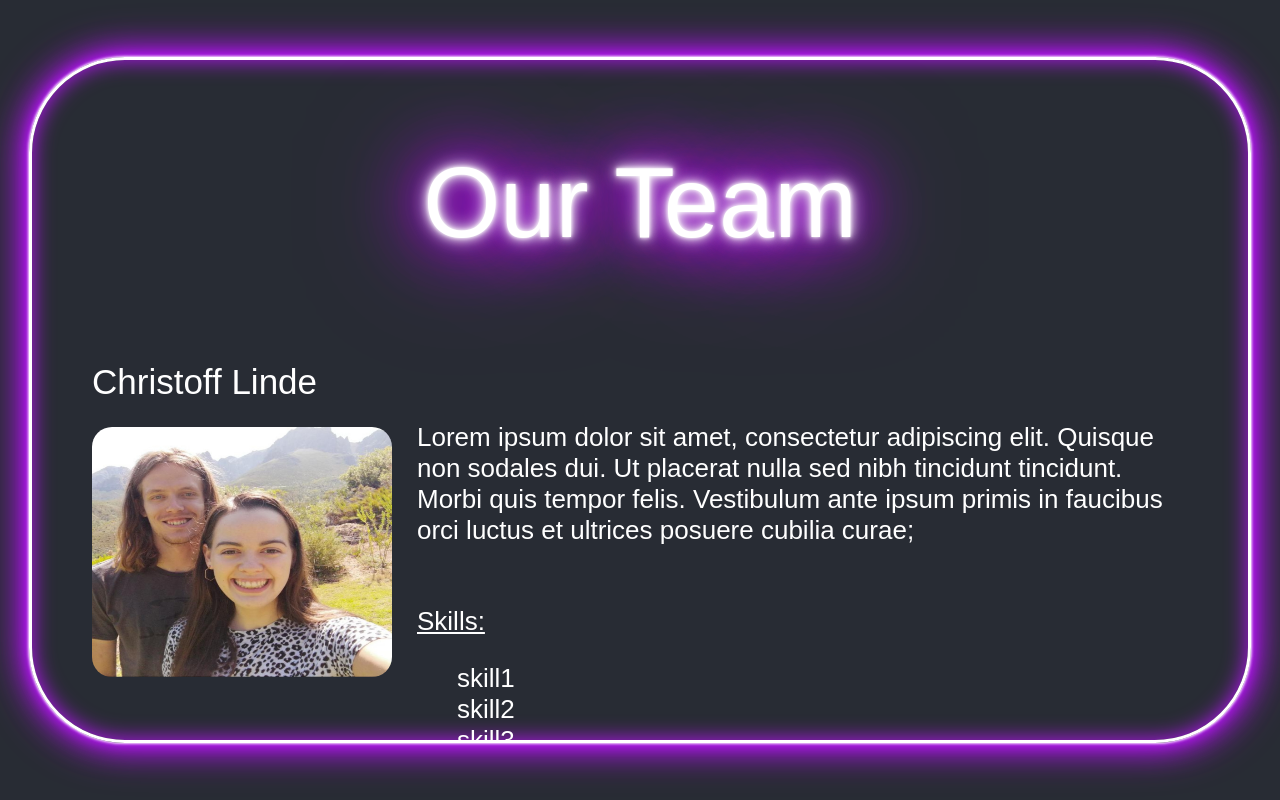
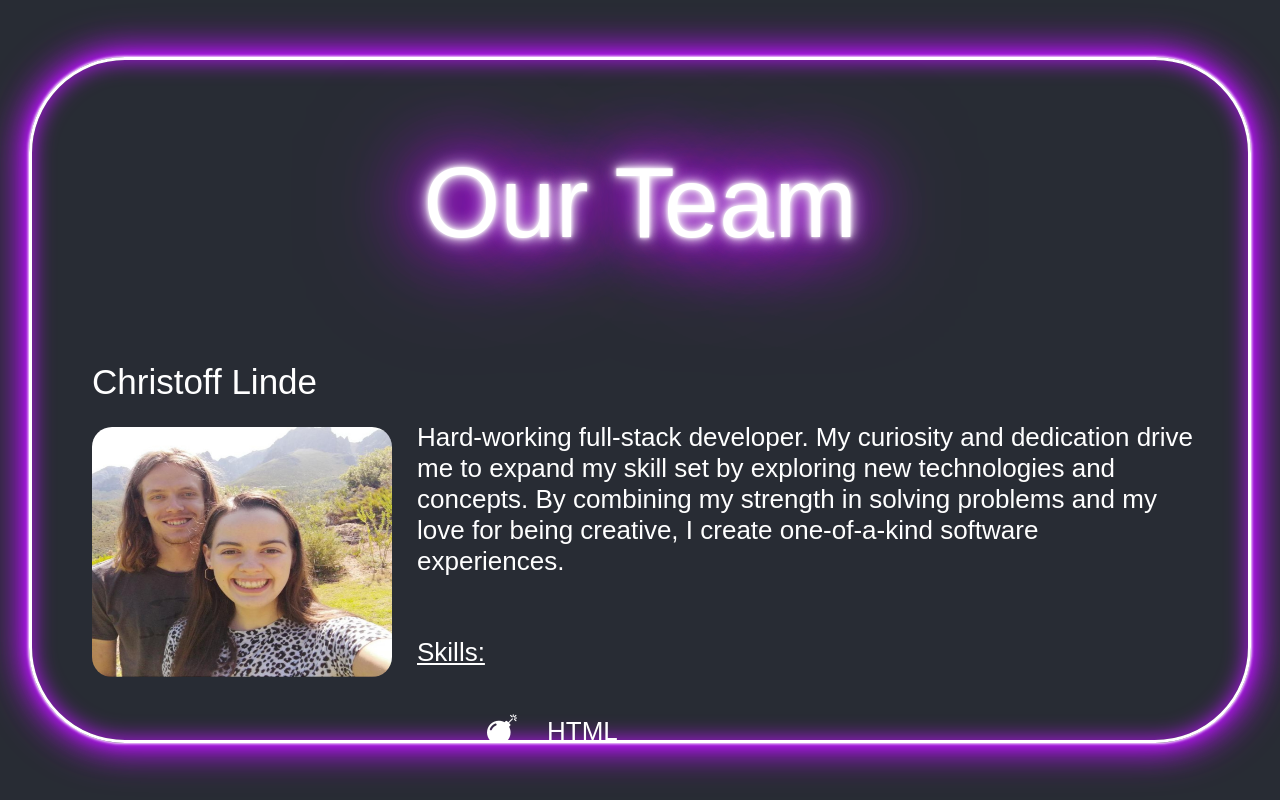
Before and after one commit to IMY320-2021/Bits-Please, a React (Create React App) app in the folder bitsplease/: page /OurTeam in a window 1280 px wide. Built offline with nearby package versions, Linux system fonts and the light colour scheme.

Commit message:
Update OurTeam.js
Incorporated actual information and relevant links from github etc.

```diff
--- a/bitsplease/src/pages/OurTeam.js
+++ b/bitsplease/src/pages/OurTeam.js
@@ -23,28 +23,44 @@ export default function OurTeam() {
               </div>
 
               <div className="Description">
-                Lorem ipsum dolor sit amet, consectetur adipiscing elit. Quisque
-                non sodales dui. Ut placerat nulla sed nibh tincidunt tincidunt.
-                Morbi quis tempor felis. Vestibulum ante ipsum primis in
-                faucibus orci luctus et ultrices posuere cubilia curae;
+                Hard-working full-stack developer. My curiosity and dedication
+                drive me to expand my skill set by exploring new technologies
+                and concepts. By combining my strength in solving problems and
+                my love for being creative, I create one-of-a-kind software
+                experiences.
               </div>
 
               <div className="Skills">
                 <div className="SkillsHeading">Skills:</div>
 
                 <ul className="SkillsUL">
-                  <li>skill1</li>
-                  <li>skill2</li>
-                  <li>skill3</li>
+                  <li>
+                    <i class="fa fa-bomb"></i>HTML
+                  </li>
+                  <li>
+                    <i class="fa fa-bomb"></i> C++
+                  </li>
+                  <li className="ThirdLI">
+                    <i class="fa fa-bomb"></i> Javascript
+                  </li>
                 </ul>
               </div>
 
               <div className="Socials">
-                <a href="#" class="fa fa-github"></a>
-                <a href="#" class="fa fa-google"></a>
-                <a href="#" class="fa fa-linkedin"></a>
+                <a
+                  href="https://github.com/christoff-linde"
+                  class="fa fa-github"
+                  target="_blank"
+                ></a>
+                <a href="#" class="fa fa-google" target="_blank"></a>
+                <a
+                  href="https://www.linkedin.com/in/christoff-linde/"
+                  class="fa fa-linkedin"
+                  target="_blank"
+                ></a>
               </div>
             </div>
+
             <div className="MemberInfo">
               <span className="Name">Chanel Mulder</span>
 
@@ -57,28 +73,42 @@ export default function OurTeam() {
               </div>
 
               <div className="Description">
-                Lorem ipsum dolor sit amet, consectetur adipiscing elit. Quisque
-                non sodales dui. Ut placerat nulla sed nibh tincidunt tincidunt.
-                Morbi quis tempor felis. Vestibulum ante ipsum primis in
-                faucibus orci luctus et ultrices posuere cubilia curae;
+                I enjoy UI/UX design, game design/development, programming, web
+                design/development and design. I am a cheerleader and have
+                represented South Africa at the cheerleading worlds championship
+                in America in 2017.
               </div>
 
               <div className="Skills">
                 <div className="SkillsHeading">Skills:</div>
 
                 <ul className="SkillsUL">
-                  <li>skill1</li>
-                  <li>skill2</li>
-                  <li>skill3</li>
+                  <li>
+                    <i class="fa fa-bomb"></i>Web design
+                  </li>
+                  <li>
+                    <i class="fa fa-bomb"></i> Java
+                  </li>
+                  <li className="ThirdLI">
+                    <i class="fa fa-bomb"></i> HTML
+                  </li>
                 </ul>
               </div>
-
               <div className="Socials">
-                <a href="#" class="fa fa-github"></a>
-                <a href="#" class="fa fa-google"></a>
-                <a href="#" class="fa fa-linkedin"></a>
+                <a
+                  href="https://github.com/ChanelMulder"
+                  class="fa fa-github"
+                  target="_blank"
+                ></a>
+                <a href="#" class="fa fa-google" target="_blank"></a>
+                <a
+                  href="https://www.linkedin.com/in/chanel-mulder-7273a31bb/"
+                  class="fa fa-linkedin"
+                  target="_blank"
+                ></a>
               </div>
             </div>
+
             <div className="MemberInfo">
               <span className="Name">Jd Perumal</span>
 
@@ -91,28 +121,49 @@ export default function OurTeam() {
               </div>
 
               <div className="Description">
-                Lorem ipsum dolor sit amet, consectetur adipiscing elit. Quisque
-                non sodales dui. Ut placerat nulla sed nibh tincidunt tincidunt.
-                Morbi quis tempor felis. Vestibulum ante ipsum primis in
-                faucibus orci luctus et ultrices posuere cubilia curae;
+                I have a passion for software development. I have always had a
+                creative side but never a medium of expression. Software
+                development, more specifically frontend development is the
+                outlet that I've found which allows me to express and showcase
+                my creativity and passion. Some of my interests and hobbies
+                include powerlifting, fitness and nutrition.
               </div>
 
               <div className="Skills">
                 <div className="SkillsHeading">Skills:</div>
 
                 <ul className="SkillsUL">
-                  <li>skill1</li>
-                  <li>skill2</li>
-                  <li>skill3</li>
+                  <li>
+                    <i class="fa fa-bomb"></i>Java
+                  </li>
+                  <li>
+                    <i class="fa fa-bomb"></i> C++
+                  </li>
+                  <li className="ThirdLI">
+                    <i class="fa fa-bomb"></i> Javascript & React Native
+                  </li>
                 </ul>
               </div>
 
               <div className="Socials">
-                <a href="#" class="fa fa-github"></a>
-                <a href="#" class="fa fa-google"></a>
-                <a href="#" class="fa fa-linkedin"></a>
+                <a
+                  href="https://github.com/JdPerumal"
+                  class="fa fa-github"
+                  target="_blank"
+                ></a>
+                <a
+                  href="https://www.jdperumal.tech"
+                  class="fa fa-google"
+                  target="_blank"
+                ></a>
+                <a
+                  href="https://www.linkedin.com/in/jd-perumal/"
+                  class="fa fa-linkedin"
+                  target="_blank"
+                ></a>
               </div>
             </div>
+
             <div className="MemberInfo">
               <span className="Name">Gerard Nagura</span>
 
@@ -125,26 +176,41 @@ export default function OurTeam() {
               </div>
 
               <div className="Description">
-                Lorem ipsum dolor sit amet, consectetur adipiscing elit. Quisque
-                non sodales dui. Ut placerat nulla sed nibh tincidunt tincidunt.
-                Morbi quis tempor felis. Vestibulum ante ipsum primis in
-                faucibus orci luctus et ultrices posuere cubilia curae;
+                I am hard-working and energetic with a never-ending need to know
+                more. I enjoy software development and have a passion for
+                expressing my creativity through it. My ability to work well with others
+                helps to contribute to a positive working-environment.
+
               </div>
-
               <div className="Skills">
                 <div className="SkillsHeading">Skills:</div>
-
-                <ul className="SkillsUL">
-                  <li>skill1</li>
-                  <li>skill2</li>
-                  <li>skill3</li>
-                </ul>
+                <div >
+                  <ul className="SkillsUL" >
+                    <li>
+                      <i class="fa fa-bomb"></i>Java
+                    </li>
+                    <li>
+                      <i class="fa fa-bomb"></i> HTML
+                    </li>
+                    <li className="ThirdLI">
+                      <i class="fa fa-bomb"></i> C++
+                    </li>
+                  </ul>
+                </div>
               </div>
 
               <div className="Socials">
-                <a href="#" class="fa fa-github"></a>
-                <a href="#" class="fa fa-google"></a>
-                <a href="#" class="fa fa-linkedin"></a>
+                <a
+                  href="https://github.com/MaverickGDN0403"
+                  class="fa fa-github"
+                  target="_blank"
+                ></a>
+                <a href="#" class="fa fa-google" target="_blank"></a>
+                <a
+                  href="https://www.linkedin.com/in/gerard-nagura-5308a217a/"
+                  class="fa fa-linkedin"
+                  target="_blank"
+                ></a>
               </div>
             </div>
           </div>
```
